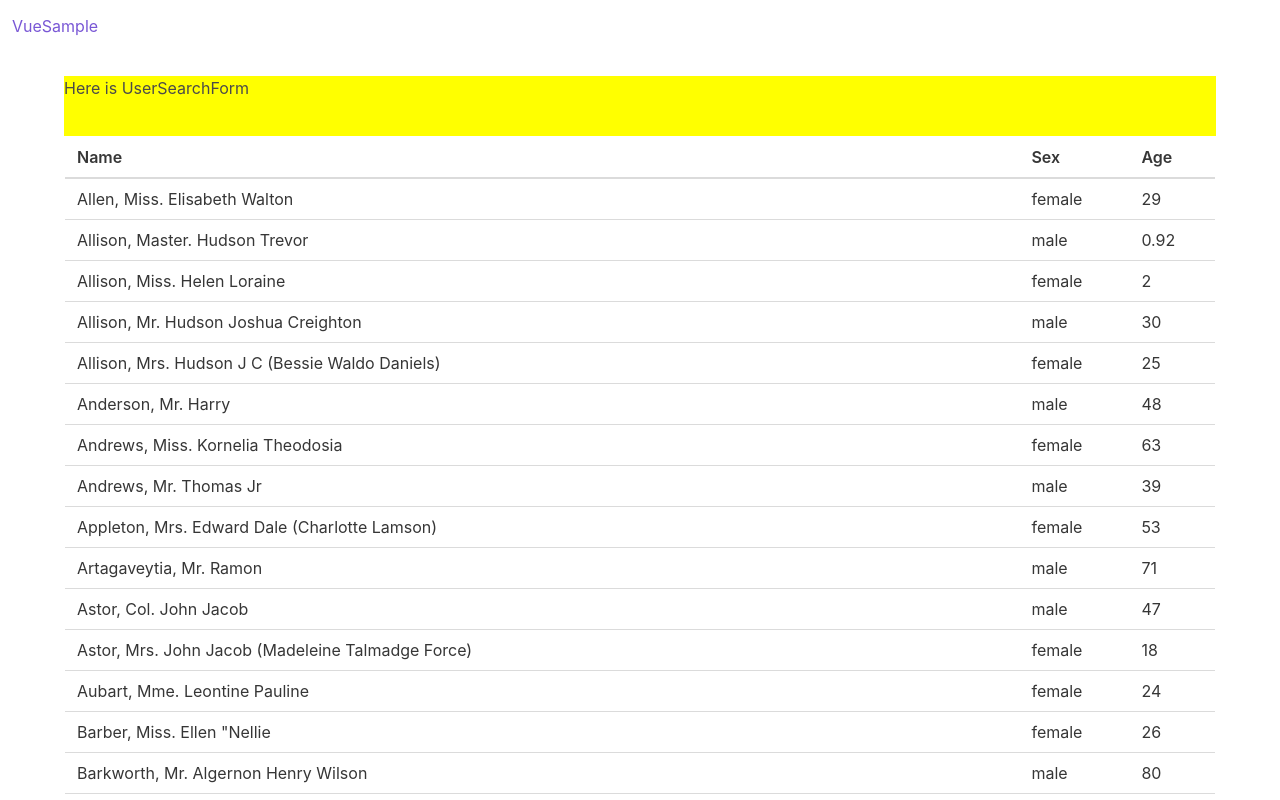
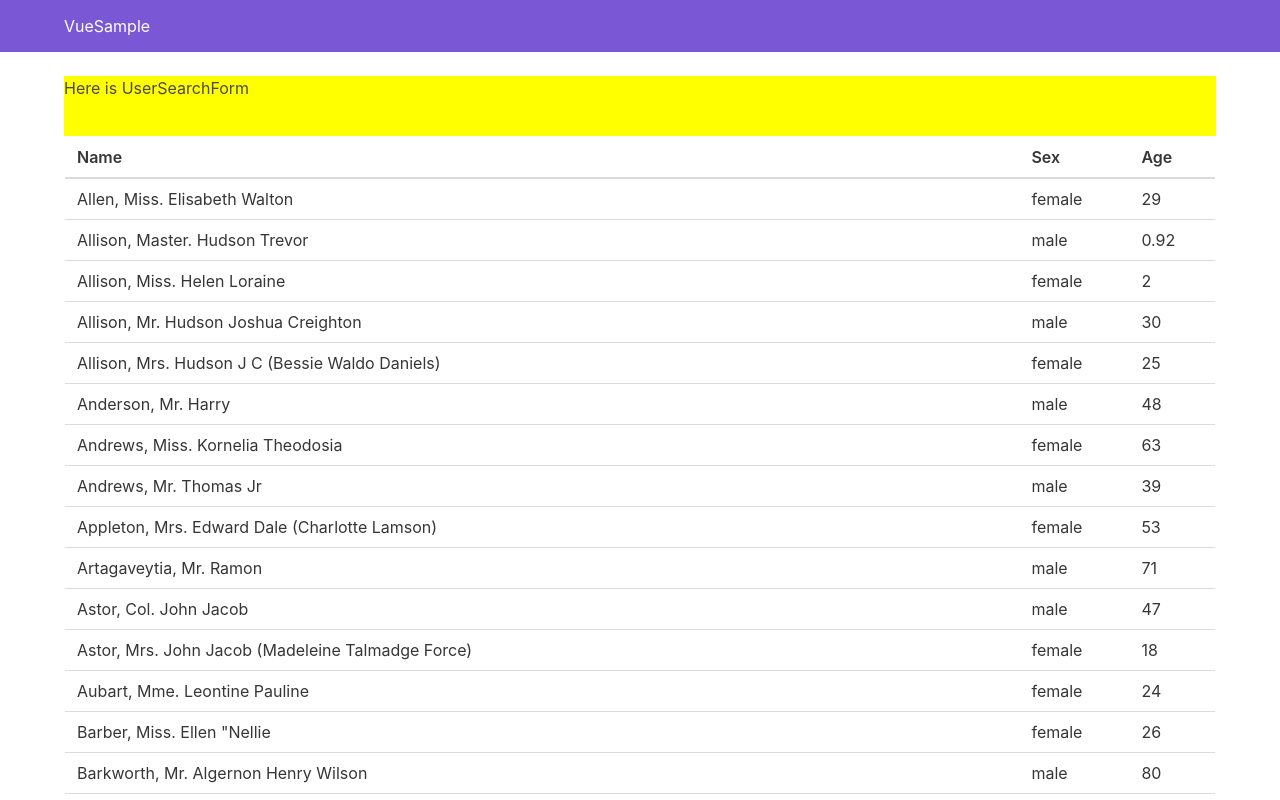
Before and after one commit to jp-ryuji/coding-assignment-vue, a Vue app: page / in a window 1280 px wide. Shown: the top 800 px of the page. Built offline with nearby package versions, Linux system fonts and the light colour scheme.

Commit message:
Add design on TheHeader

```diff
--- a/src/components/globals/TheHeader.vue
+++ b/src/components/globals/TheHeader.vue
@@ -1,5 +1,5 @@
 <template>
-  <b-navbar :mobile-burger="false">
+  <b-navbar :mobile-burger="false" wrapper-class="container" type="is-primary">
     <template #brand>
       <b-navbar-item tag="router-link" :to="{ path: '/' }">
         VueSample
@@ -14,4 +14,4 @@ import Vue from "vue";
 export default Vue.extend({});
 </script>
 
-<style scoped lang="scss"></style>
+<style scoped></style>
```
